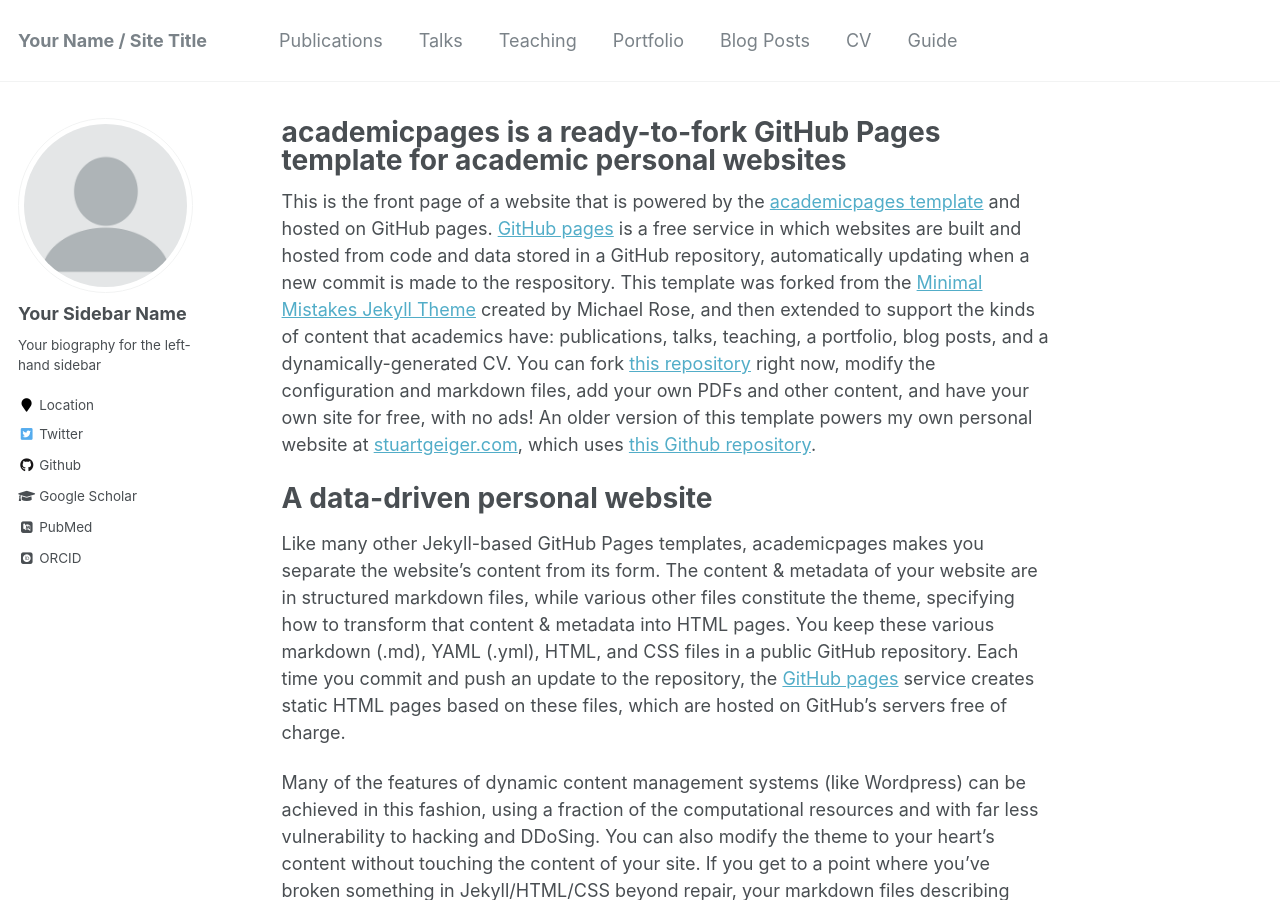
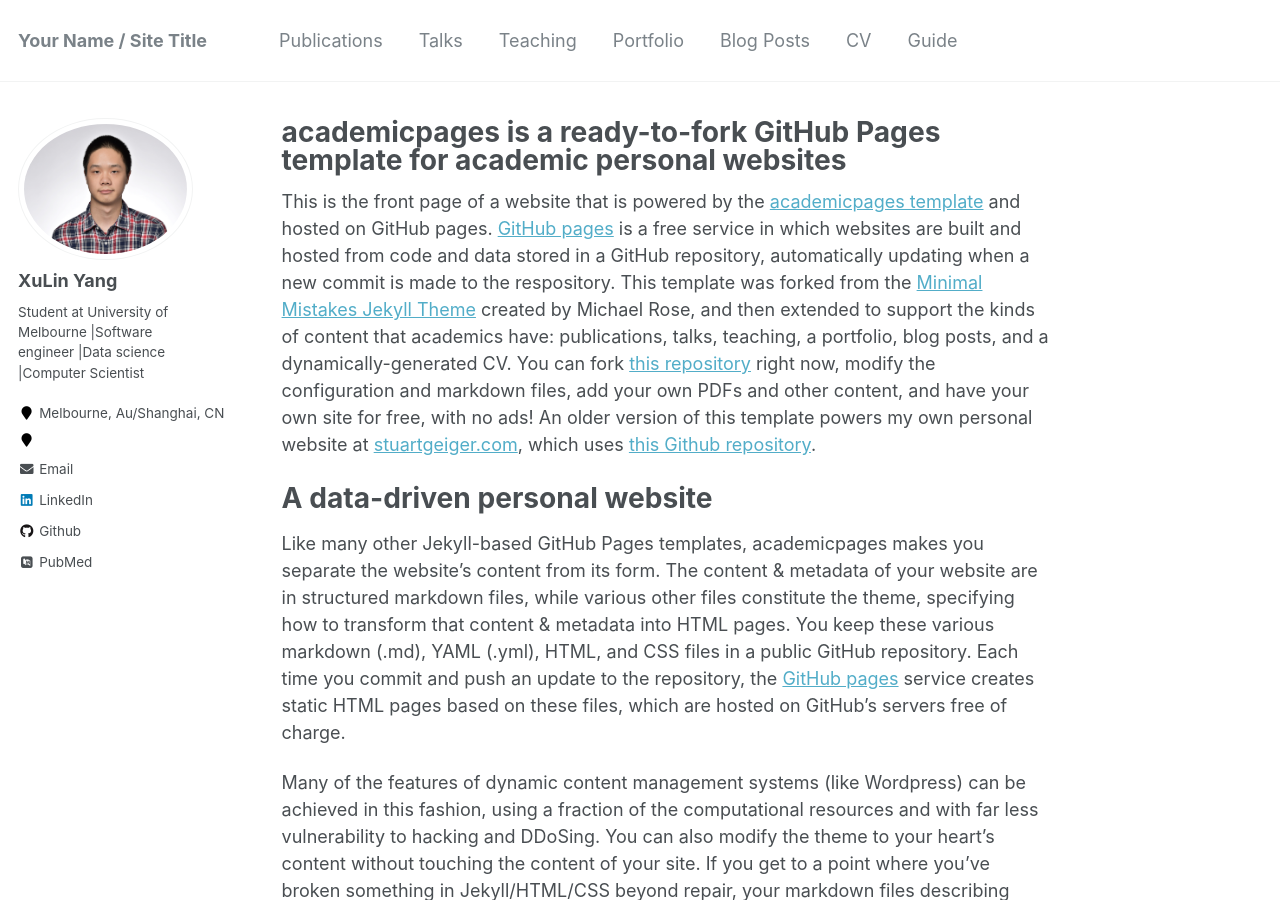
Before and after one commit to yangxvlin/yangxvlin.github.io, a Jekyll site: the page built from _pages/about.md, in a window 1280 px wide and 900 px high. Built offline with Jekyll 4.4.1, drawn with Linux system fonts in a browser that asks for light colours; some web fonts are replaced.

Commit message:
add personal info

```diff
--- a/_config.yml
+++ b/_config.yml
@@ -80,14 +80,14 @@
 
 # Site Author
 author:
-  name             : "Your Sidebar Name"
-  avatar           : "profile.png"
-  bio              : "Your biography for the left-hand sidebar"
-  location         : "Location"
-  employer         :
-  pubmed           : "https://www.ncbi.nlm.nih.gov/pubmed/?term=john+snow"
-  googlescholar    : "http://yourfullgooglescholarurl.com"
-  email            :
+  name             : "XuLin Yang"
+  avatar           : "photo.jpg"
+  bio              : "Student at University of Melbourne \n|Software engineer \n|Data science \n|Computer Scientist"
+  location         : "Melbourne, Au/Shanghai, CN"
+  employer         : ""
+  pubmed           : "https://www.ncbi.nlm.nih.gov/pubmed/?term=xulin+yang"
+  googlescholar    :
+  email            : "xuliny@gmail.com"
   researchgate     :  # example: "https://www.researchgate.net/profile/yourprofile"
   uri              :
   bitbucket        :
@@ -96,20 +96,20 @@
   flickr           :
   facebook         :
   foursquare       :
-  github           : "academicpages"
+  github           : "https://github.com/yangxvlin?tab=repositories"
   google_plus      :
   keybase          :
   instagram        :
   impactstory      : #"https://profiles.impactstory.org/u/xxxx-xxxx-xxxx-xxxx"
   lastfm           :
-  linkedin         :
-  orcid            : "http://orcid.org/yourorcidurl"
+  linkedin         : "https://www.linkedin.com/in/xulin-yang-a8566a13a/"
+  orcid            : #"http://orcid.org/yourorcidurl"
   pinterest        :
   soundcloud       :
   stackoverflow    : # http://stackoverflow.com/users/123456/username
   steam            :
   tumblr           :
-  twitter          : "replacethistwitterhandle"
+  twitter          : # "replacethistwitterhandle"
   vine             :
   weibo            :
   xing             :
@@ -255,7 +255,7 @@
 permalink: /:categories/:title/
 # paginate: 5 # amount of posts to show
 # paginate_path: /page:num/
-timezone: America/Los_Angeles # http://en.wikipedia.org/wiki/List_of_tz_database_time_zones
+timezone: Australia/Melbourne # http://en.wikipedia.org/wiki/List_of_tz_database_time_zones
 
 
 # Plugins
```
